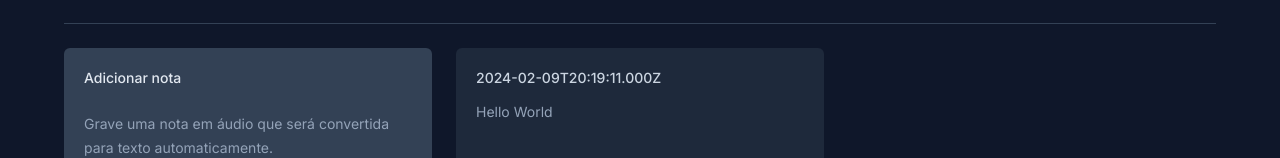
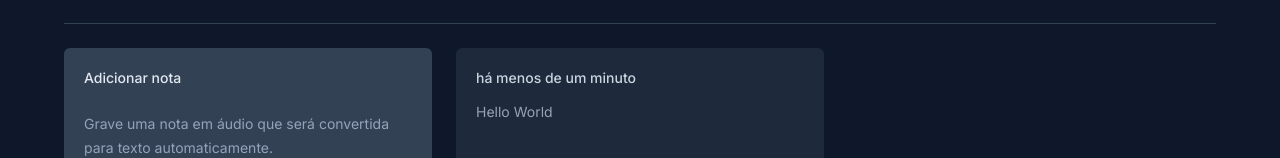
Before and after one commit to alexandrejuniorc/nlw-expert-react, a React (Vite) app: page / in a window 1280 px wide. Shown: the part 133-291 px from the top of the page. Built offline with nearby package versions, Linux system fonts and the light colour scheme.

Commit message:
feat(date): format date

```diff
--- a/src/components/note-card.tsx
+++ b/src/components/note-card.tsx
@@ -14,7 +14,9 @@
   return (
     <Dialog.Root>
       <Dialog.Trigger className="relative flex flex-col gap-3 overflow-hidden rounded-md bg-slate-800 p-5 text-left outline-none hover:ring-2 hover:ring-slate-600 focus-visible:ring-2 focus-visible:ring-lime-400">
-        <span className="text-sm font-medium text-slate-300">{note.date.toISOString()}</span>
+        <span className="text-sm font-medium text-slate-300">
+          {formatDistanceToNow(note.date, { locale: ptBR, addSuffix: true })}
+        </span>
 
         <p className="text-sm leading-6 text-slate-400">{note.content}</p>
 
```
